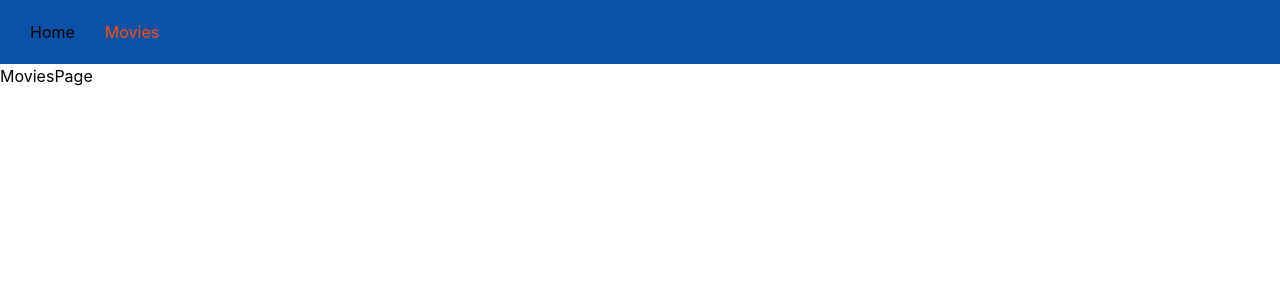
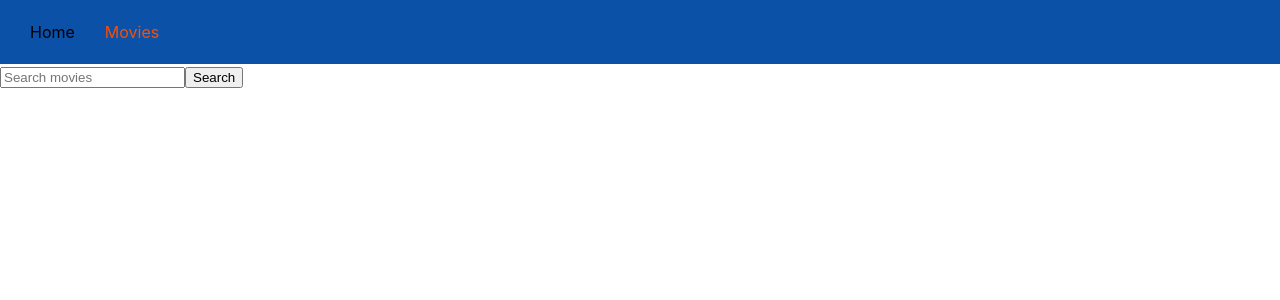
Before and after one commit to MyroslavaHubar/goit-react-hw-05, a React (Vite) app: page /movies in a window 1280 px wide. Shown: the top 300 px of the page. Built offline with nearby package versions, Linux system fonts and the light colour scheme.

Commit message:
add page movies and searc component

```diff
--- a/package.json
+++ b/package.json
@@ -14,6 +14,7 @@
     "clsx": "^2.1.1",
     "react": "^18.3.1",
     "react-dom": "^18.3.1",
+    "react-hot-toast": "^2.4.1",
     "react-loader-spinner": "^6.1.6",
     "react-router-dom": "^6.26.1"
   },
--- a/src/App.jsx
+++ b/src/App.jsx
@@ -2,6 +2,7 @@ import { Routes, Route } from "react-router-dom";
 import Navigation from "./components/Navigation/Navigation";
 import HomePage from "./pages/HomePage/HomePage";
 import MoviesPage from "./pages/MoviesPage/MoviesPage";
+import NotFoundPage from "./pages/NotFoundPage/NotFoundPage";
 // import MovieDetailsPage from "./pages/MovieDetailsPage";
 // import MovieCast from "./components/MovieCast";
 // import MovieReviews from "./components/MovieReviews";
@@ -20,7 +21,8 @@ function App() {
           <Route path="cast" element={<MovieCast />} />
           <Route path="reviews" element={<MovieReviews />} />
         </Route>
-        <Route path="*" element={<NotFoundPage />} /> */}
+         */}
+        <Route path="*" element={<NotFoundPage />} />
       </Routes>
     </div>
   );
--- /dev/null
+++ b/src/components/SearchMovieBar/SearchMovieBar.jsx
@@ -0,0 +1,44 @@
+// import css from './SearchMovieBar.module.css'
+
+import { useState } from "react";
+import toast, { Toaster } from "react-hot-toast";
+
+function SearchMovieBar({ onSubmit }) {
+  const [value, setValue] = useState("");
+
+  function handleSubmit(e) {
+    e.preventDefault();
+    if (value.trim() === "") {
+      toast("Enter text to search for movies", {
+        icon: "❌",
+        style: {
+          borderRadius: "5px",
+          background: "white",
+          color: "#000",
+        },
+      });
+    }
+    onSubmit(value);
+  }
+
+  const handleInputChange = (e) => {
+    setValue(e.target.value);
+  };
+
+  return (
+    <>
+      <form onSubmit={handleSubmit}>
+        <input
+          type="text"
+          value={value}
+          onChange={handleInputChange}
+          placeholder="Search movies"
+        />
+        <button type="submit">Search</button>
+        <Toaster position="top-right" reverseOrder={false} />
+      </form>
+    </>
+  );
+}
+
+export default SearchMovieBar;
--- a/src/pages/HomePage/HomePage.jsx
+++ b/src/pages/HomePage/HomePage.jsx
@@ -15,7 +15,7 @@ function HomePage() {
       setLoading(true);
       try {
         const data = await fetchTrendingMovies();
-        console.log(data);
+        // console.log(data);
         setMovies(data.results);
       } catch (err) {
         console.log(err);
--- a/src/pages/MoviesPage/MoviesPage.jsx
+++ b/src/pages/MoviesPage/MoviesPage.jsx
@@ -1,7 +1,57 @@
 // import css from './MoviesPage.module.css'
 
+import { useEffect, useState } from "react";
+import { fetchSearchMovie } from "../../service/movieApi";
+import { useLocation, useSearchParams } from "react-router-dom";
+import Loader from "../../components/Loader/Loader";
+import MovieList from "../../components/MovieList/MovieList";
+import NotFoundPage from "../NotFoundPage/NotFoundPage";
+import SearchMovieBar from "../../components/SearchMovieBar/SearchMovieBar";
+
 function MoviesPage() {
-  return <div>MoviesPage</div>;
+  const [movies, setMovies] = useState([]);
+  const [search, setSearch] = useState(false);
+  const [loading, setLoading] = useState(false);
+  const location = useLocation();
+  const [searchParams, setSearchParams] = useSearchParams();
+  const query = searchParams.get("movie");
+
+  useEffect(() => {
+    const fetchMoviesPage = async () => {
+      if (!query) {
+        setMovies([]);
+        setSearch(false);
+        return;
+      }
+      try {
+        setLoading(true);
+        const data = await fetchSearchMovie(query);
+        setMovies(data.results);
+        setSearch(true);
+      } catch (err) {
+        console.log(err);
+      } finally {
+        setLoading(false);
+      }
+    };
+    fetchMoviesPage();
+  }, [query]);
+
+  const handleSearch = (searchKeyword) => {
+    if (searchKeyword.trim() !== "") {
+      setMovies([]);
+      setSearchParams({ movie: searchKeyword });
+    }
+  };
+
+  return (
+    <div>
+      <SearchMovieBar onSubmit={handleSearch} />
+      {loading && <Loader />}
+      {movies.length > 0 && <MovieList movies={movies} location={location} />}
+      {movies.length === 0 && search && <NotFoundPage />}
+    </div>
+  );
 }
 
 export default MoviesPage;
--- a/src/pages/NotFoundPage/NotFoundPage.jsx
+++ b/src/pages/NotFoundPage/NotFoundPage.jsx
@@ -1,7 +1,13 @@
 // import css from './NotFoundPage.module.css'
 
+import { Link } from "react-router-dom";
+
 function NotFoundPage() {
-  return <div>NotFoundPage</div>;
+  return (
+    <>
+      <Link to="/">Please, back to Home Page</Link>
+    </>
+  );
 }
 
 export default NotFoundPage;
```
Also changed, not shown: src/components/SearchBar/SearchBar.jsx (deleted, +0 -7 lines), src/components/SearchMovieBar/SearchMovieBar.module.css (added), 1 other file (tests, documents, lock files or other folders).
